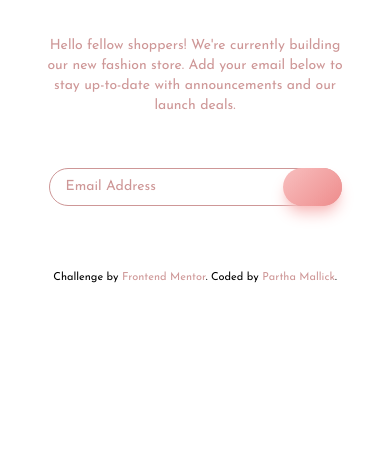
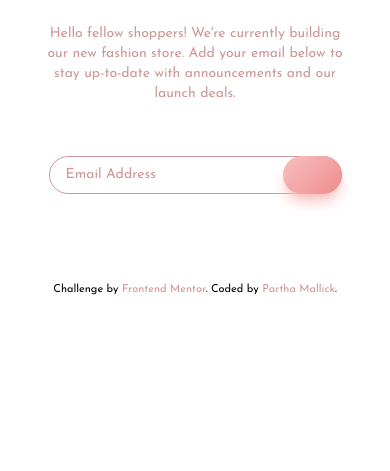
Before and after one commit to parthamallick313/base-apparel-coming-soon-master, a website: page index.html in a window 390 px wide. Shown: the part 373-844 px from the top of the page. Drawn offline with Linux system fonts and the light colour scheme.

Commit message:
Add files via upload

```diff
--- a/index.html
+++ b/index.html
@@ -27,7 +27,7 @@
     <link rel="stylesheet" href="/dist/style.css" />
   </head>
   <body
-    class="min-h-screen lg:h-screen min-w-[375px] flex flex-col justify-center items-center"
+    class="min-h-screen lg:h-screen lg:max-h-screen min-w-[375px] flex flex-col justify-center items-center"
   >
     <header class="self-start w-full lg:hidden">
       <div class="p-8">
@@ -41,17 +41,17 @@
         <div class="justify-end lg:flex-1">
           <img class="w-full md:hidden" src="/images/hero-mobile.jpg" alt="" />
           <img
-            class="hidden max-w-[500px] ml-auto w-full md:block md:h-72 md:object-cover md:object-top lg:h-full"
+            class="hidden max-w-[500px] ml-auto w-full md:block md:h-72 md:object-cover md:object-top lg:h-full lg:min-h-[438px] xl:min-h-[480px]"
             src="/images/hero-desktop.jpg"
             alt=""
           />
         </div>
 
         <section
-          class="flex-1 xl:flex-[1.5] 2xl:flex-[2] py-16 lg:px-6 lg:py-12"
+          class="flex-1 xl:flex-[1.5] 2xl:flex-[2] py-16 lg:px-6 lg:py-12 lg:min-h-[438px] xl:min-h-[480px]"
         >
           <div
-            class="flex-col h-full flex mx-auto justify-between max-w-[373px]"
+            class="flex-col h-full flex mx-auto justify-between gap-6 max-w-[373px]"
           >
             <header class="hidden lg:block">
               <div class="p-8 lg:p-0">
```
Also changed, not shown: dist/style.css.
